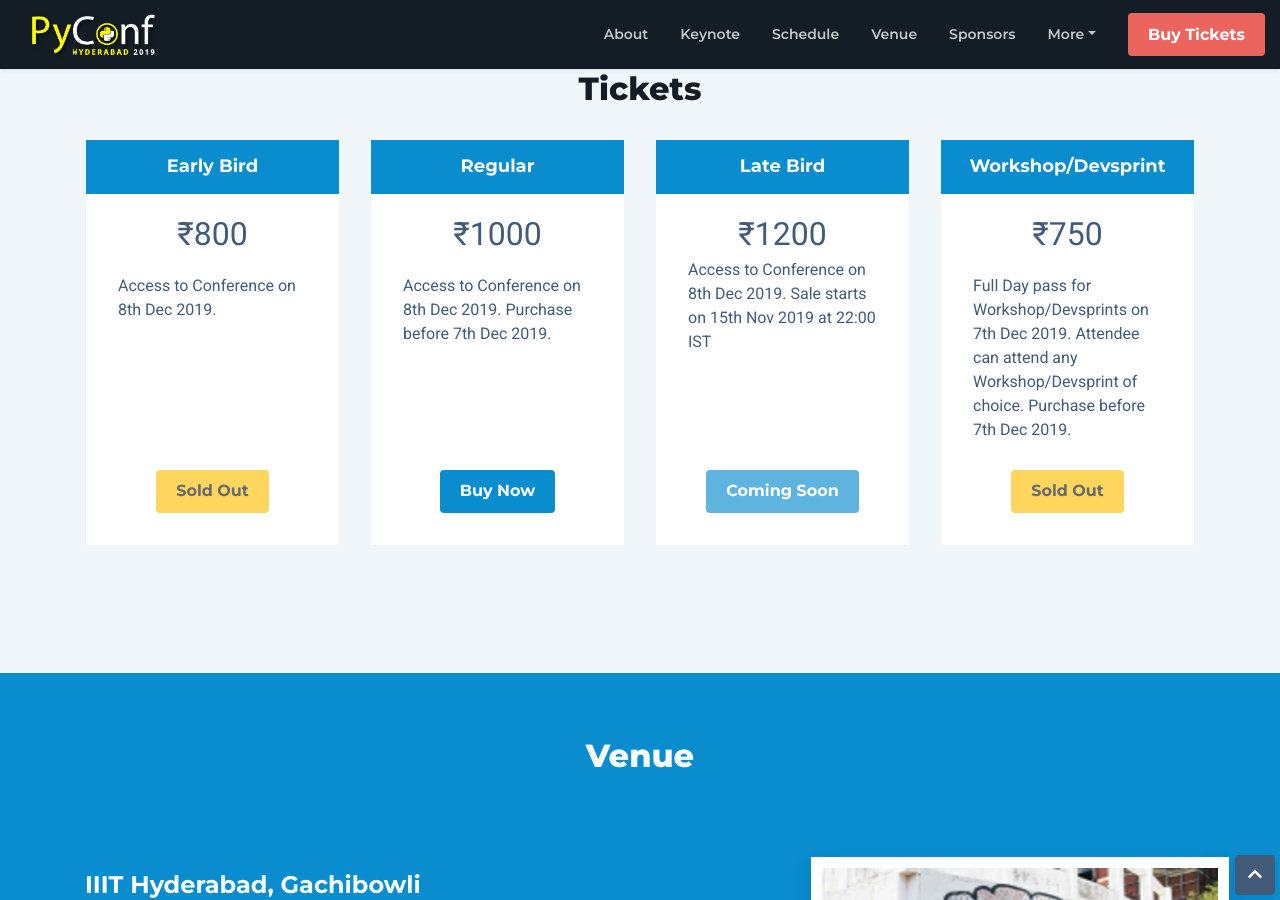
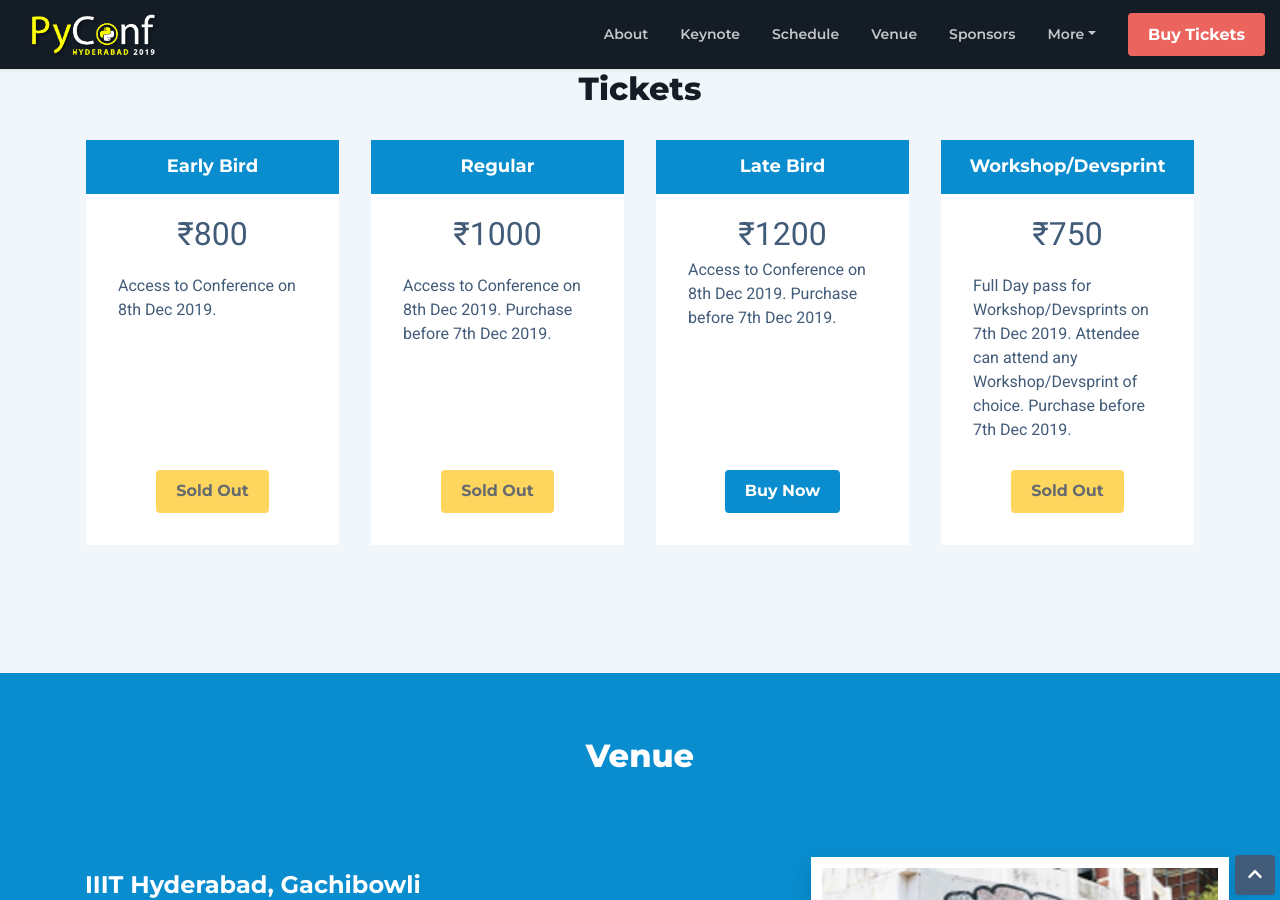
Before and after one commit to HydPy/hydpyconf2019, a Jekyll site: the page built from index.html, in a window 1280 px wide and 900 px high, scrolled down 3544 px. Built offline with Jekyll 4.4.1, drawn with Linux system fonts in a browser that asks for light colours; nearby versions of some CDN libraries.

Commit message:
Regular tickets Sold Out, Open Late Bird (#119)
* Regular tickets Sold Out, Open Late Bird

Fixes #118

```diff
--- a/_includes/tickets-section.html
+++ b/_includes/tickets-section.html
@@ -35,7 +35,7 @@
 							</div><!--//info-->
 						</div><!--//card-body-->
 						<div class="card-footer text-center">
-							<a href="https://www.townscript.com/e/pyconf-hyderabad-2019/booking" target="_blank" class="btn btn-primary">Buy Now</a>
+							<a href="#" class="btn btn-warning disabled">Sold Out</a>
 						</div>
 					</div><!--//card-->
 				</div><!--//col-->
@@ -48,12 +48,12 @@
 							<div class="info p-3">
 								<div class="price-figure text-center"><span class="currency">&#8377;</span><span class="number">1200</span></div>
 								<div class="desc px-3">
-									Access to Conference on 8th Dec 2019. Sale starts on 15th Nov 2019 at 22:00 IST
+									Access to Conference on 8th Dec 2019. Purchase before 7th Dec 2019.
 								</div>
 							</div><!--//info-->
 						</div><!--//card-body-->
 						<div class="card-footer text-center">
-							<a href="#" class="btn btn-primary disabled">Coming Soon</a>
+							<a href="https://www.townscript.com/e/pyconf-hyderabad-2019/booking" target="_blank" class="btn btn-primary">Buy Now</a>
 						</div>
 					</div><!--//card-->
 				</div><!--//col-->
```
